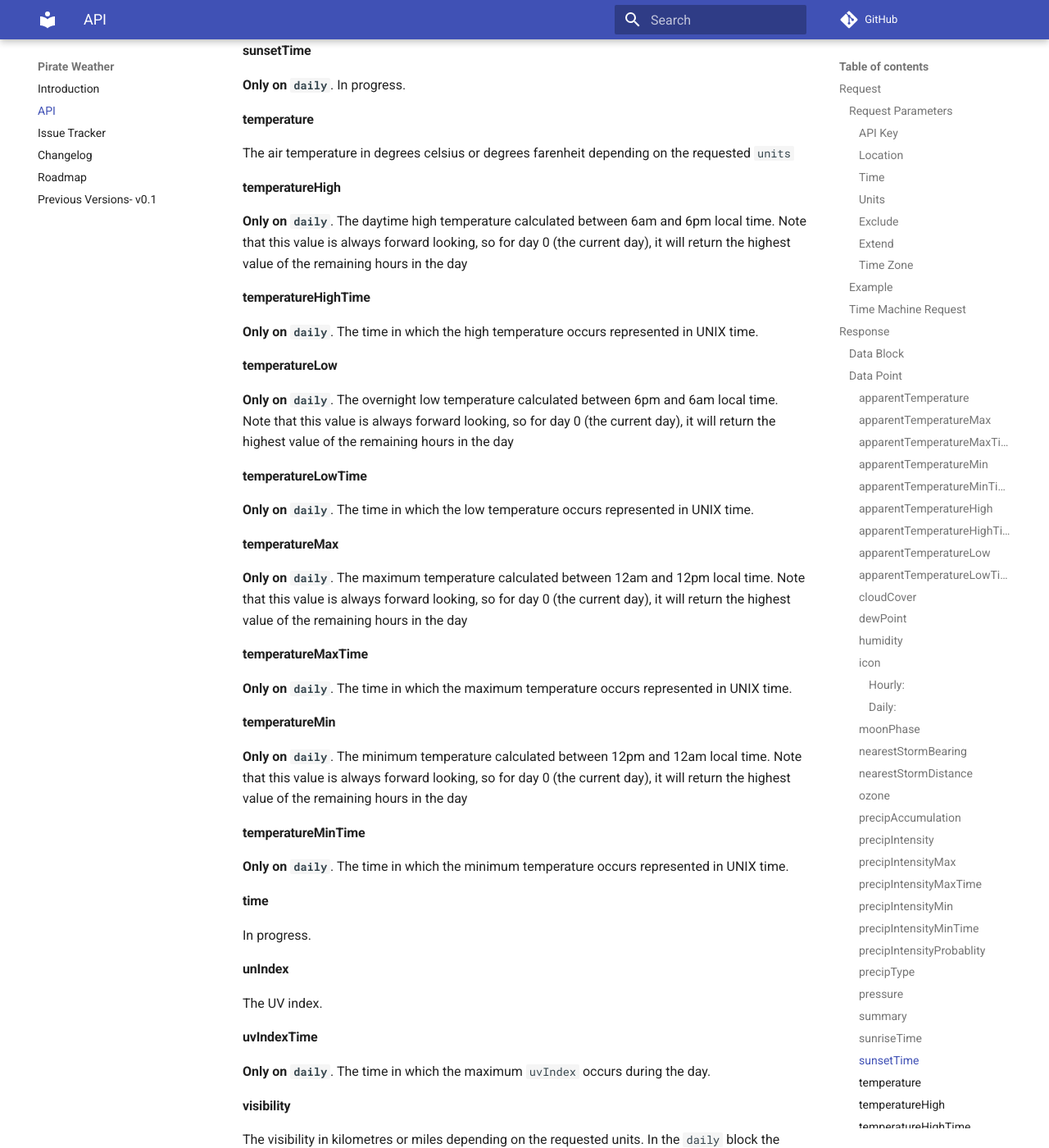
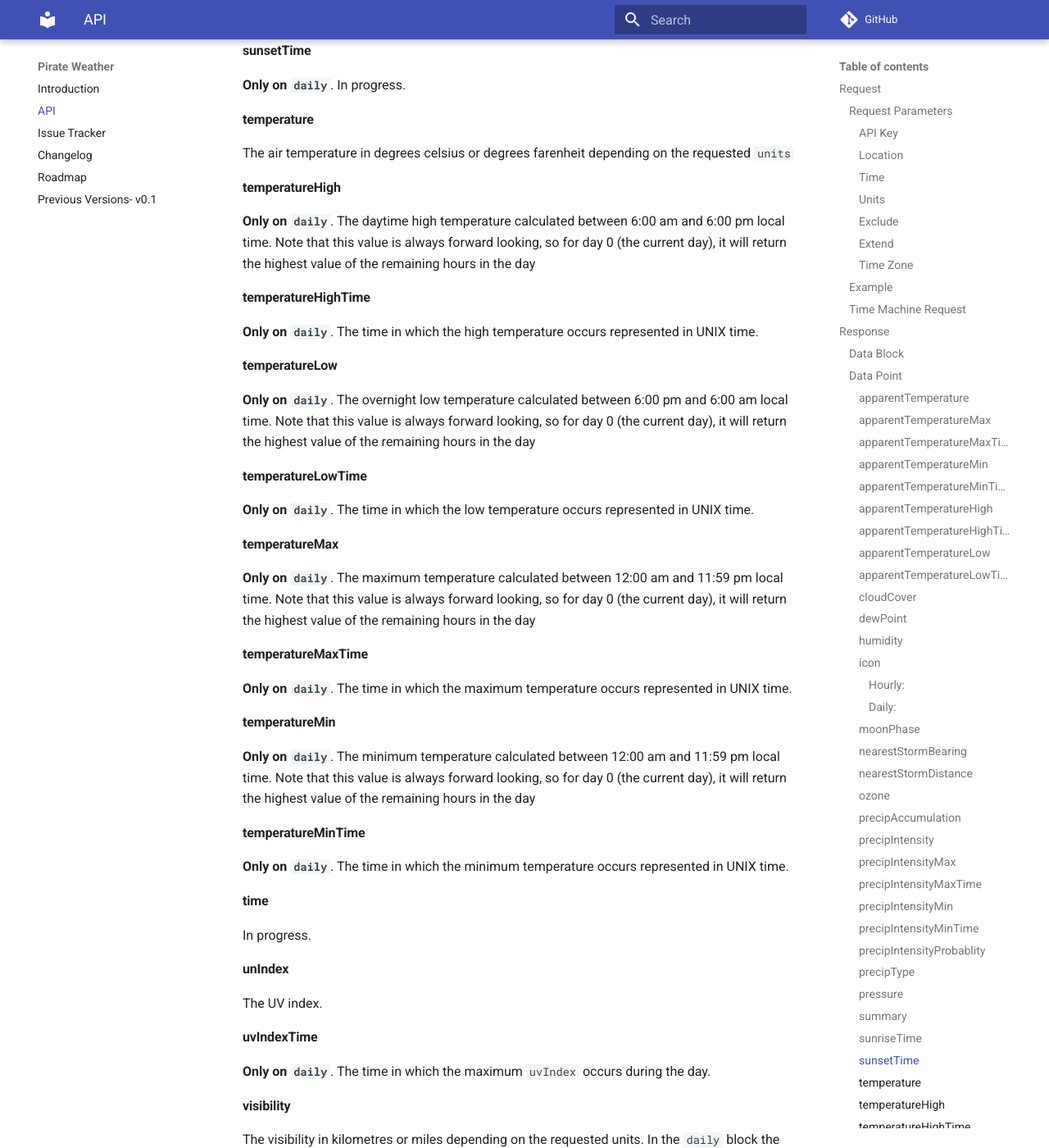
Before and after one commit to Pirate-Weather/pirateweather, an MkDocs documentation site: the page built from docs/API.md, in a window 1280 px wide and 1400 px high, scrolled down 10600 px. Shown: the whole window at 82% size. Built offline with MkDocs 1.6.1 and Material for MkDocs 9.7.7, drawn with Linux system fonts in a browser that asks for light colours; comment, search, counter and statistics services are not loaded; some of the changed text lies outside the part shown.

Commit message:
Update changelog for v1.3.2 and make time formatting more consistent

```diff
--- a/docs/API.md
+++ b/docs/API.md
@@ -259,13 +259,13 @@
 **Only on `daily`**. The maximum "feels like" temperature during a day, from midnight to midnight. Note that this value is always forward looking, so for day 0 (the current day), it will return the highest value of the remaining hours in the day.
 
 #### apparentTemperatureMaxTime
-**Only on `daily`**. The time (in UTC) that the maximum "feels like" temperature occurs during a day, from midnight to midnight. Note that this value is always forward looking, so for day 0 (the current day), it will return the highest value of the remaining hours in the day.
+**Only on `daily`**. The time (in UTC) that the maximum "feels like" temperature occurs during a day, from 12:00 am and 11:59 pm. Note that this value is always forward looking, so for day 0 (the current day), it will return the highest value of the remaining hours in the day.
 
 #### apparentTemperatureMin
-**Only on `daily`**. The minimum "feels like" temperature during a day, from midnight to midnight. Note that this value is always forward looking, so for day 0 (the current day), it will return the highest value of the remaining hours in the day.
+**Only on `daily`**. The minimum "feels like" temperature during a day, from from 12:00 am and 11:59 pm. Note that this value is always forward looking, so for day 0 (the current day), it will return the highest value of the remaining hours in the day.
 
 #### apparentTemperatureMinTime
-**Only on `daily`**. The time (in UTC) that the minimum "feels like" temperature occurs during a day, from midnight to midnight. Note that this value is always forward looking, so for day 0 (the current day), it will return the highest value of the remaining hours in the day.
+**Only on `daily`**. The time (in UTC) that the minimum "feels like" temperature occurs during a day, from from 12:00 am and 11:59 pm. Note that this value is always forward looking, so for day 0 (the current day), it will return the highest value of the remaining hours in the day.
 
 #### apparentTemperatureHigh
 **Only on `daily`**. The maximum "feels like" temperature during the daytime, from 6:00 am to 6:00 pm. Note that this value is always forward looking, so for day 0 (the current day), it will return the highest value of the remaining hours in the day. If the forecast start time is after 6:00 pm, it will return the current temperature.
@@ -367,25 +367,25 @@
 The air temperature in degrees celsius or degrees farenheit depending on the requested `units`
 
 #### temperatureHigh
-**Only on `daily`**. The daytime high temperature calculated between 6am and 6pm local time. Note that this value is always forward looking, so for day 0 (the current day), it will return the highest value of the remaining hours in the day
+**Only on `daily`**. The daytime high temperature calculated between 6:00 am and 6:00 pm local time. Note that this value is always forward looking, so for day 0 (the current day), it will return the highest value of the remaining hours in the day
 
 #### temperatureHighTime
 **Only on `daily`**. The time in which the high temperature occurs represented in UNIX time.
 
 #### temperatureLow
-**Only on `daily`**. The overnight low temperature calculated between 6pm and 6am local time. Note that this value is always forward looking, so for day 0 (the current day), it will return the highest value of the remaining hours in the day
+**Only on `daily`**. The overnight low temperature calculated between 6:00 pm and 6:00 am local time. Note that this value is always forward looking, so for day 0 (the current day), it will return the highest value of the remaining hours in the day
 
 #### temperatureLowTime
 **Only on `daily`**. The time in which the low temperature occurs represented in UNIX time.
 
 #### temperatureMax
-**Only on `daily`**. The maximum temperature calculated between 12am and 12pm local time. Note that this value is always forward looking, so for day 0 (the current day), it will return the highest value of the remaining hours in the day
+**Only on `daily`**. The maximum temperature calculated between 12:00 am and 11:59 pm local time. Note that this value is always forward looking, so for day 0 (the current day), it will return the highest value of the remaining hours in the day
 
 #### temperatureMaxTime
 **Only on `daily`**. The time in which the maximum temperature occurs represented in UNIX time.
 
 #### temperatureMin
-**Only on `daily`**. The minimum temperature calculated between 12pm and 12am local time. Note that this value is always forward looking, so for day 0 (the current day), it will return the highest value of the remaining hours in the day
+**Only on `daily`**. The minimum temperature calculated between 12:00 am and 11:59 pm local time. Note that this value is always forward looking, so for day 0 (the current day), it will return the highest value of the remaining hours in the day
 
 #### temperatureMinTime
 **Only on `daily`**.
```
Also changed, not shown: docs/changelog.md (+5 -0 lines).
